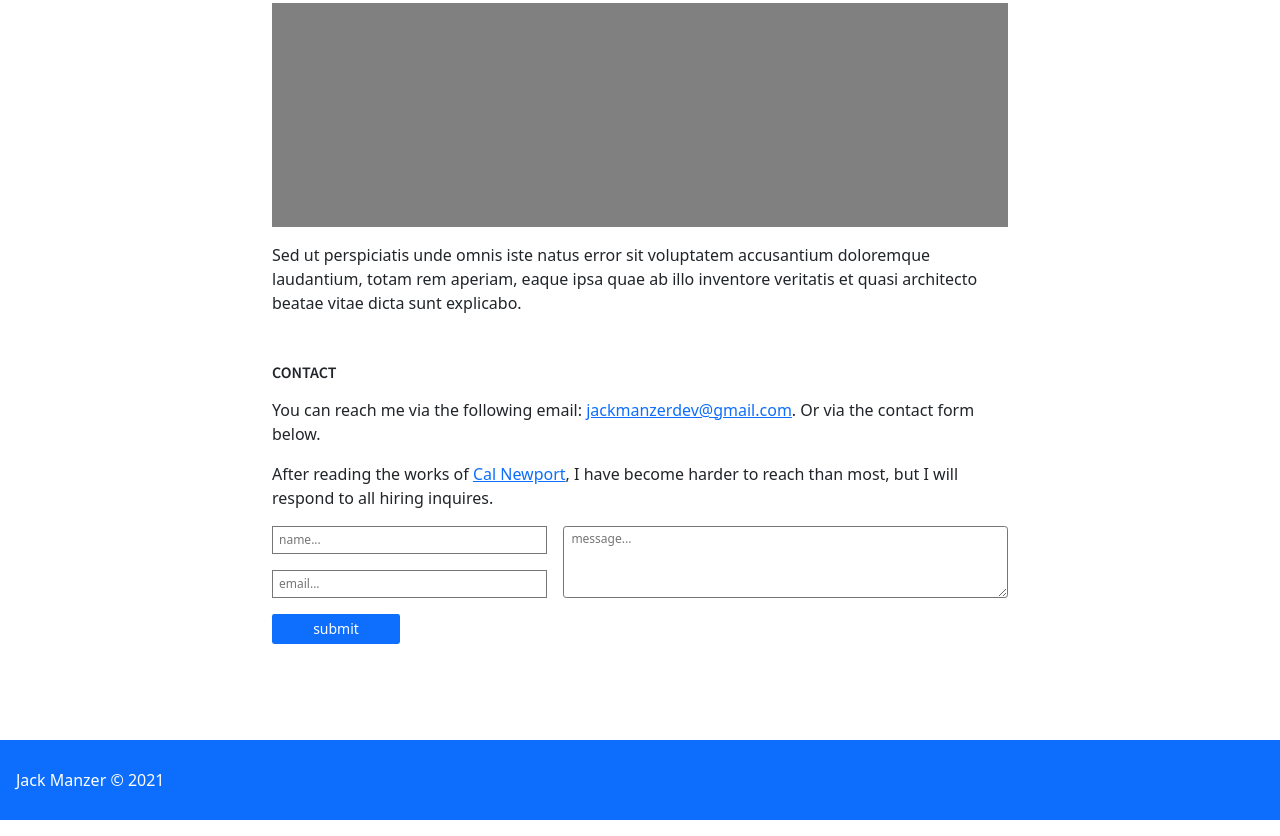
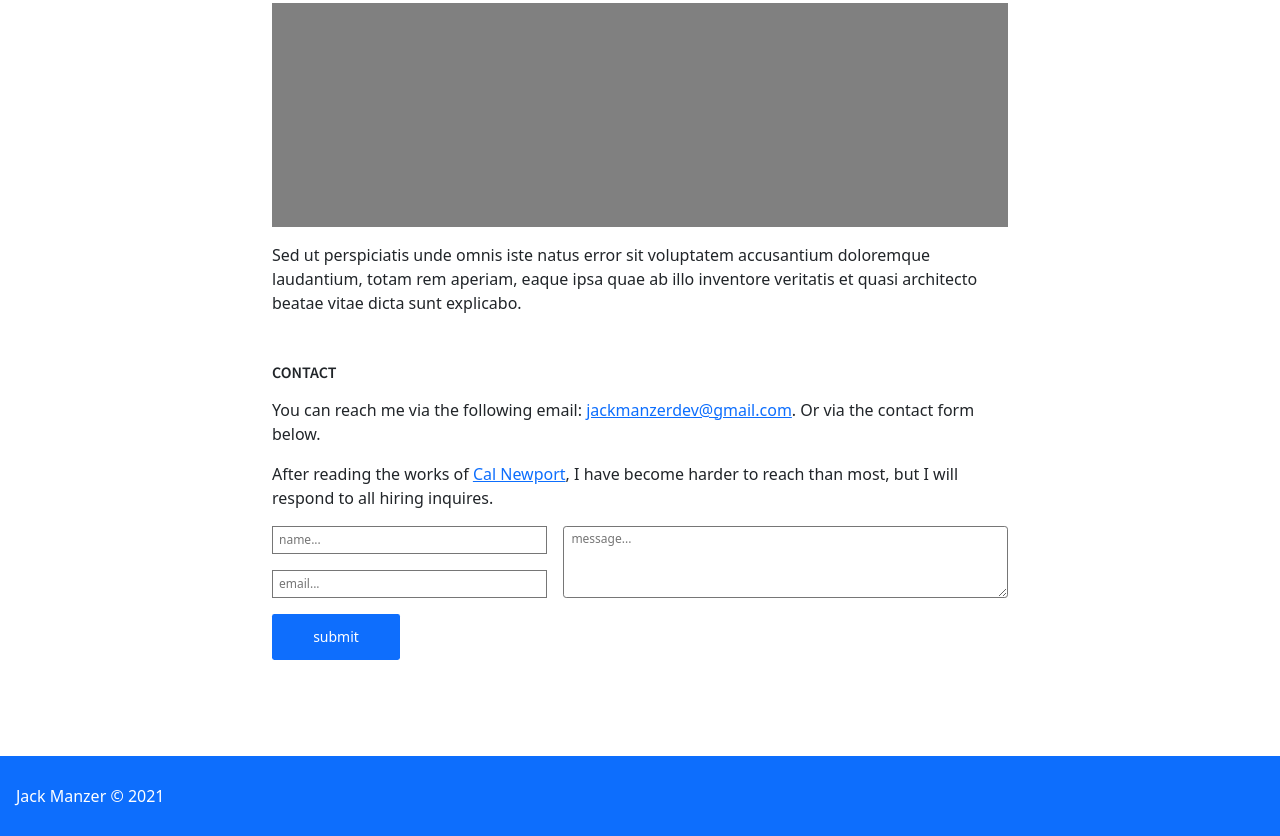
Before and after one commit to jackmanzer/portfolio-site, a plain HTML site: page index.html in a window 1280 px wide. Shown: the part 1372-2208 px from the top of the page. Drawn offline with nearby package versions, Linux system fonts and the light colour scheme.

Commit message:
adjust button padding

```diff
--- a/assets/styles.css
+++ b/assets/styles.css
@@ -257,8 +257,8 @@ button[type=submit] {
     font-size: .875rem;
     background-color: #0e6efd;
     width: 8rem;
-    padding-top: .5rem;
-    padding-bottom: .5rem;
+    padding-top: 1rem;
+    padding-bottom: 1rem;
     border-radius: .15rem;
 }
 
```
